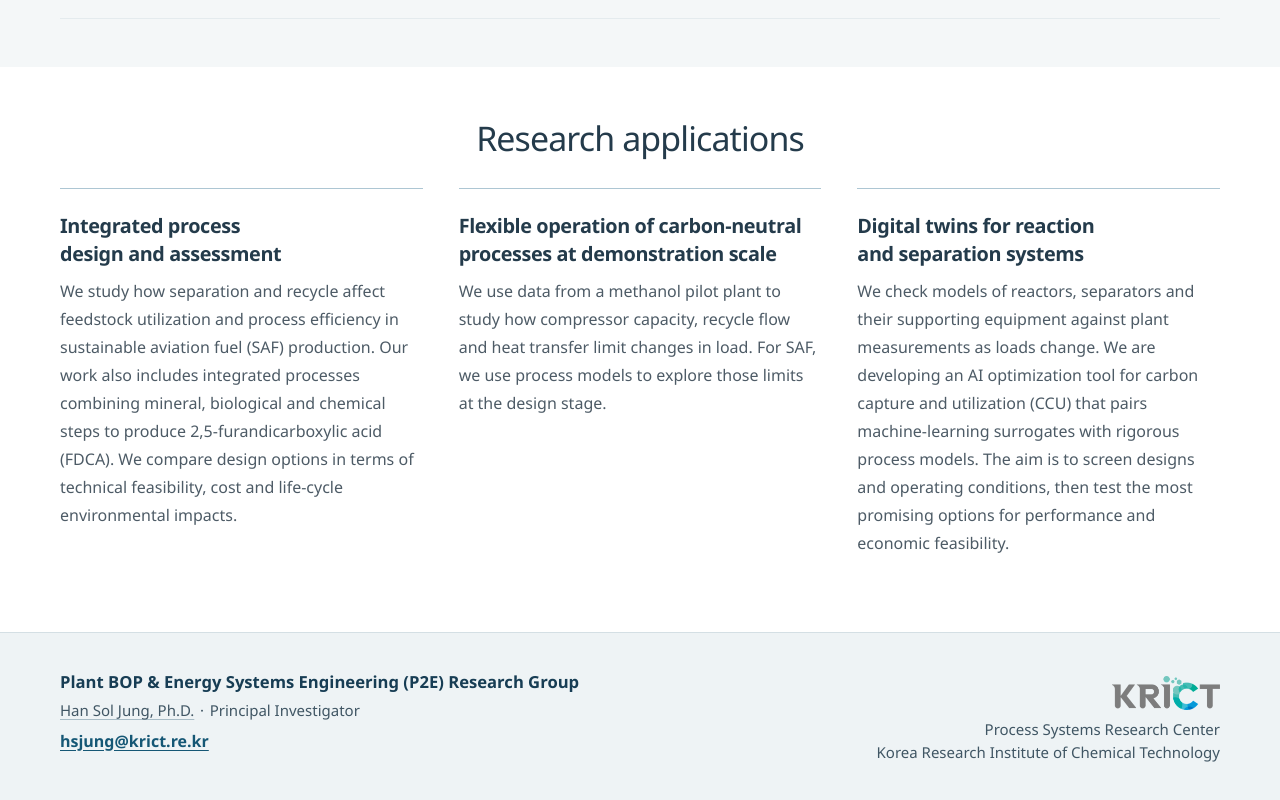
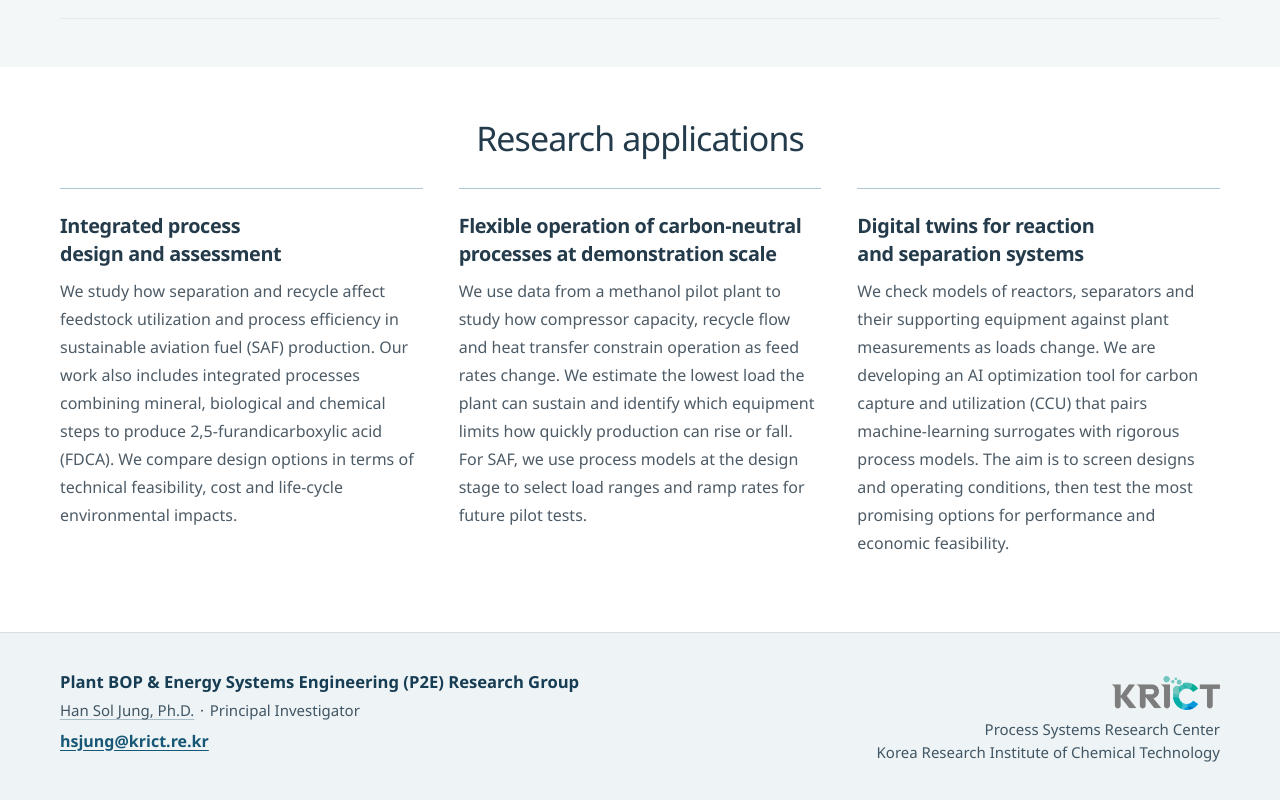
Before and after one commit to p2e-research-group/p2e-research-group.github.io, a plain HTML site: page research.html in a window 1280 px wide. Shown: the part 2013-2813 px from the top of the page. Drawn offline with Linux system fonts and the light colour scheme.

Commit message:
Explain load limits and planned pilot tests for flexible operation (#44)
* Explain load limits and planned pilot tests for flexible operation

* Identify equipment that limits the production ramp

```diff
--- a/research.html
+++ b/research.html
@@ -104,7 +104,7 @@
         </article>
         <article class="card" id="flexible-plant-operation">
           <h3>Flexible operation of carbon-neutral processes at demonstration scale</h3>
-          <p>We use data from a methanol pilot plant to study how compressor capacity, recycle flow and heat transfer limit changes in load. For SAF, we use process models to explore those limits at the design stage.</p>
+          <p>We use data from a methanol pilot plant to study how compressor capacity, recycle flow and heat transfer constrain operation as feed rates change. We estimate the lowest load the plant can sustain and identify which equipment limits how quickly production can rise or fall. For SAF, we use process models at the design stage to select load ranges and ramp rates for future pilot tests.</p>
         </article>
         <article class="card" id="reaction-separation-twins">
           <h3>Digital twins for reaction and separation systems</h3>
```
